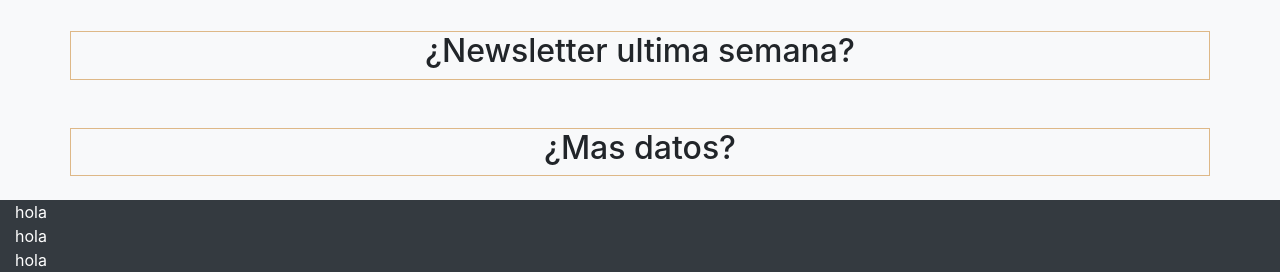
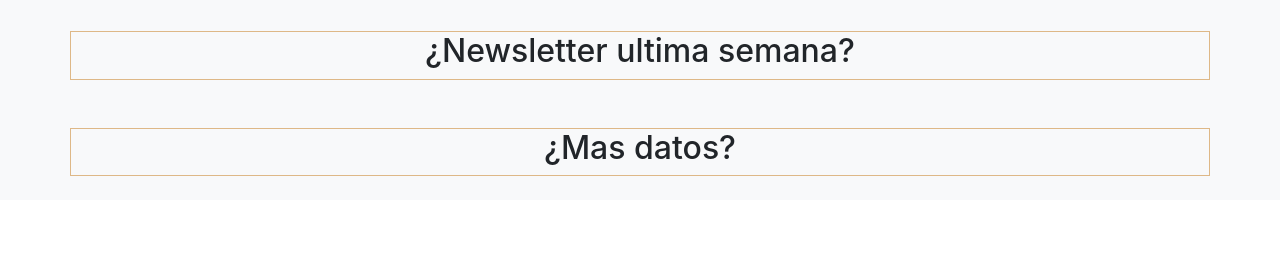
Before and after one commit to mustakadem/project-2DAW, a Django app: page / in a window 1280 px wide. Shown: the part 1985-2257 px from the top of the page. After the commit the page ends 2161 px from the top, so only its background shows below. Run offline with Django 3.2, Linux system fonts and the light colour scheme; data comes from the database, SQL or seed files in the repository; some libraries are stand-ins or nearby versions.

Commit message:
mejoras en las vistas

```diff
--- a/templates/base.html
+++ b/templates/base.html
@@ -12,7 +12,7 @@
 <body>
     <div id="header">
         {% block header %}
-	<a href="{% url 'index' %}">{% trans "Home" %}</a> |
+	<a href="{% url 'home' %}">{% trans "Home" %}</a> |
 
 	{% if user.is_authenticated %}
 	{% trans "Logged in" %}: {{ user.username }}
--- a/templates/layout.html
+++ b/templates/layout.html
@@ -26,7 +26,7 @@
                     </a>
                     <div class="dropdown-menu dropdown-menu-right" aria-labelledby="userMenu">
                         <a href="#" class="dropdown-item">My account</a>
-                        <a href="#" class="dropdown-item">Change password</a>
+                        <a href="{% url 'auth_password_change' %}" class="dropdown-item">Change password</a>
                         <div class="dropdown-divider"></div>
                         <a href="{% url 'auth_logout' %}" class="dropdown-item">Logout</a>
                     </div>
@@ -44,15 +44,15 @@
 {% block content %}
 
 {% endblock %}
-<footer class="bg-dark h-100">
-        <div class="container-fluid ">
-            <ul class="navbar-nav ml-auto">
-                <li class="text-white">hola</li>
-                <li class="text-white">hola</li>
-                <li class="text-white">hola</li>
-            </ul>
-        </div>
-    </footer>
+{#<footer class="bg-dark h-100 ">#}
+{#        <div class="container-fluid ">#}
+{#            <ul class="navbar-nav ml-auto">#}
+{#                <li class="text-white">hola</li>#}
+{#                <li class="text-white">hola</li>#}
+{#                <li class="text-white">hola</li>#}
+{#            </ul>#}
+{#        </div>#}
+{#    </footer>#}
 <script src="{% static 'js/jquery-3.3.1.min.js' %}"></script>
 <script src="{% static 'js/popper.min.js' %}"></script>
 <script src="{% static 'js/moment.min.js' %}"></script>
--- a/templates/registration/password_change_done.html
+++ b/templates/registration/password_change_done.html
@@ -2,5 +2,8 @@
 {% load i18n %}
 
 {% block content %}
-<p>{% trans "Password changed" %}</p>
+ <div class="alert alert-success" role="alert">
+    <strong>Success!</strong> Your password has been changed!
+  </div>
+  <a href="{% url 'home' %}" class="btn btn-secondary">Return to home page</a>
 {% endblock %}
--- /dev/null
+++ b/templates/registration/password_reset_subject.txt
@@ -0,0 +1 @@
+[Rooms Magma] Please reset Your password
--- a/templates/registration/registration_form.html
+++ b/templates/registration/registration_form.html
@@ -5,7 +5,7 @@
     <div class="container">
         <div class="row justify-content-md-center">
             <div class="jumbotron mt-4 w-50">
-                <form method="post" action=".">
+                <form method="post" action="." novalidate>
                     {% csrf_token %}
                    {% include 'includes/bootstrap_form.html' with form=form %}
                     <input type="submit" class="btn btn-primary" value="{% trans 'Submit' %}"/>
```
Also changed, not shown: templates/registration/activation_complete.html (added, +7 -0 lines), templates/registration/password_change_form.html (+8 -5 lines), templates/registration/password_reset_confirm.html (+8 -6 lines), templates/registration/password_reset_form.html (+10 -3 lines), templates/registration/registration_complete.html (+5 -2 lines), templates/registration/activate.html (deleted).
